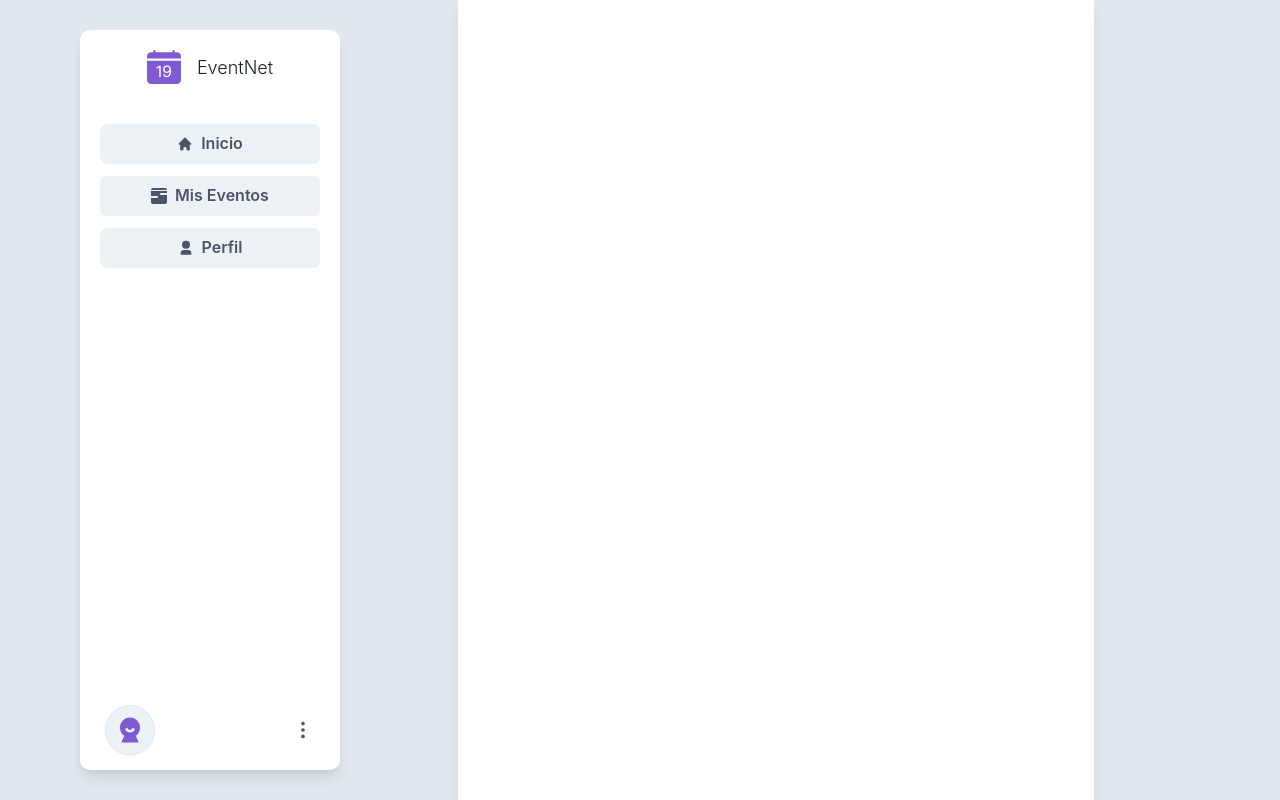
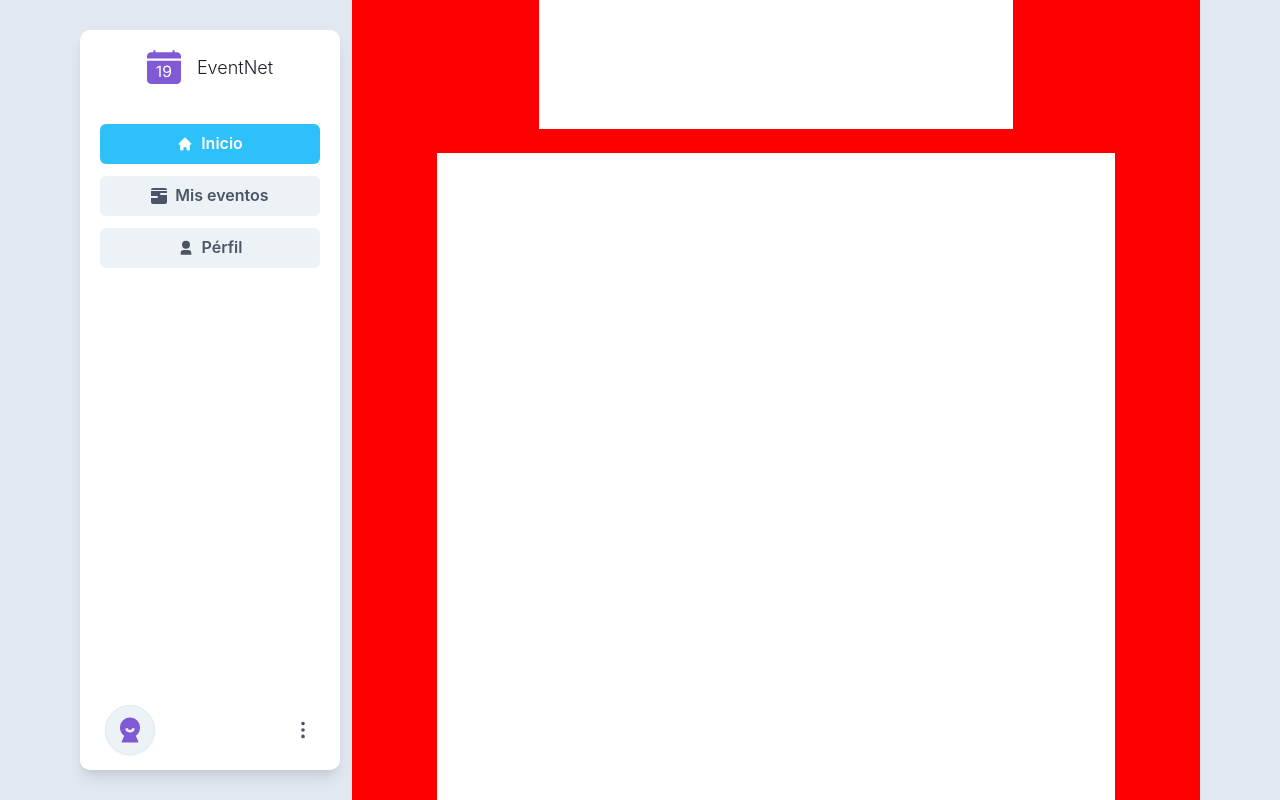
Before and after one commit to DanielIH94/EventApp, a React (Create React App) app in the folder ClientApp/: page / in a window 1280 px wide. Built offline with nearby package versions, Linux system fonts and the light colour scheme.

Commit message:
Home changes

```diff
--- a/ClientApp/src/App.jsx
+++ b/ClientApp/src/components/App/App.jsx
@@ -1,16 +1,16 @@
 import { Box, Center, HStack } from '@chakra-ui/react';
 import { Outlet } from 'react-router-dom';
 
-import LateralPanel from './components/Home/LateralPanel';
+import NavigationMenu from './NavMenu';
 
 const App = () => {
   return (
     <HStack bg="gray.200" w="100vw" h="100vh" align="stretch" px={20} spacing={3}>
       <Box py="30px">
-        <LateralPanel />
+        <NavigationMenu />
       </Box>
-      <Center flex={1} alignItems="stretch">
-        <Outlet/>
+      <Center flex={1} alignItems="stretch" bg="red">
+        <Outlet />
       </Center>
     </HStack>
   );
--- a/ClientApp/src/components/Home/LateralPanel.jsx
+++ b/ClientApp/src/components/App/NavMenu.jsx
@@ -1,7 +1,9 @@
+import React, { useEffect } from 'react'
 import {
   Button, Center, HStack, Icon, IconButton, Popover, PopoverArrow, PopoverBody,
   PopoverContent, PopoverTrigger, Spacer, Text, VStack,
 } from '@chakra-ui/react'
+import { useNavigate, useLocation } from 'react-router-dom'
 import icon from '../../configs/icons'
 import Avatar from '../common/Avatar'
 
@@ -19,29 +21,55 @@ const Logo = () => {
   )
 }
 
-const MenuButton = ({ icon, text, onClick }) => {
+const MenuButton = ({ isSelected, children, value, icon }) => {
+  const navigate = useNavigate()
+
   return (
     <Button
-      color="gray.600"
+      pointerEvents={isSelected ? "none" : "initial"}
+      color={isSelected ? "white" : "gray.600"}
+      bg={isSelected ? "#2EC0F9" : "gray.100"}
       leftIcon={<Icon as={icon} />}
-      onClick={onClick}
-      _active={{
-        background: "orange",
-        color: "white"
-      }}
+      onClick={navigate.bind(null, value)}
     >
-      {text}
+      {children}
     </Button>
   )
 }
 
-const Menu = () => {
+const MenuButtonControl = ({ children, value }) => {
   return (
     <VStack spacing={3} px="20px" align="stretch">
-      <MenuButton icon={icon.home} text="Inicio" />
-      <MenuButton icon={icon.events} text="Mis Eventos" />
-      <MenuButton icon={icon.profile} text="Perfil" />
+      {
+        children?.map(child => {
+          if (React.isValidElement(child)) {
+            const isSelected = child.props.value == value
+
+            return React.cloneElement(child, { isSelected });
+          }
+
+          return child
+        })
+      }
     </VStack>
+  )
+}
+
+const Menu = () => {
+  const location = useLocation()
+
+  return (
+    <MenuButtonControl value={location.pathname}>
+      <MenuButton value="/" icon={icon.home}>
+        Inicio
+      </MenuButton>
+      <MenuButton value="/events" icon={icon.events}>
+        Mis eventos
+      </MenuButton>
+      <MenuButton value="/profile" icon={icon.profile}>
+        Pérfil
+      </MenuButton>
+    </MenuButtonControl>
   )
 }
 
@@ -72,7 +100,7 @@ const Settings = () => {
   )
 }
 
-const LateralPanel = () => {
+const NavigationMenu = () => {
   return (
     <VStack
       bg="white"
@@ -91,4 +119,4 @@ const LateralPanel = () => {
   )
 }
 
-export default LateralPanel
+export default NavigationMenu
--- /dev/null
+++ b/ClientApp/src/components/Events/Events.jsx
@@ -0,0 +1,14 @@
+import { Box } from '@chakra-ui/react'
+import React from 'react'
+
+const Events = () => {
+  return (
+    <Box py="20px" w="90%">
+      <Box boxSize="full" shadow="2xl" bg="white" borderRadius="10px">
+
+      </Box>
+    </Box>
+  )
+}
+
+export default Events
--- a/ClientApp/src/components/Home/Home.jsx
+++ b/ClientApp/src/components/Home/Home.jsx
@@ -1,21 +1,16 @@
-import { Box, Center, HStack } from '@chakra-ui/react'
-import LateralPanel from './LateralPanel'
+import { Box, VStack } from '@chakra-ui/react'
 
 const Home = () => {
   return (
-    // <HStack bg="gray.200" w="100vw" h="100vh" align="stretch" px={20} spacing={3}>
-    //   <Box py="30px">
-    //     <LateralPanel />
+    // <Box w="75%">
+    //   <Box boxSize="full" bg="white" shadow="lg">
+
     //   </Box>
-    //   <Center flex={1} alignItems="stretch">
-    //     <Box bg="white" w="75%" shadow="lg">
-
-    //     </Box>
-    //   </Center>
-    // </HStack>
-    <Box bg="white" w="75%" shadow="lg">
-
-    </Box>
+    // </Box>
+    <VStack w="80%" spacing={6} overflowY="scroll">
+      <Box w="70%" h="200px" bg="white" pos="sticky"/>
+      <Box w="100%" h="1000px" bg="white"/>
+    </VStack>
   )
 }
 
--- a/ClientApp/src/index.js
+++ b/ClientApp/src/index.js
@@ -2,14 +2,15 @@ import 'bootstrap/dist/css/bootstrap.css';
 import React from 'react';
 import ReactDOM from 'react-dom';
 import { BrowserRouter, Route, Routes } from 'react-router-dom';
-import App from './App';
+import App from './components/App/App';
 import * as serviceWorkerRegistration from './serviceWorkerRegistration';
 import reportWebVitals from './reportWebVitals';
 
 import { Global, css } from '@emotion/react'
 import { ChakraProvider } from "@chakra-ui/react"
+import Login from './components/Login';
 import Home from './components/Home/Home';
-import Login from './components/Login';
+import Events from './components/Events/Events';
 
 import "focus-visible/dist/focus-visible"
 
@@ -30,6 +31,7 @@ ReactDOM.render(
       <Routes>
         <Route path='/' element={<App />}>
           <Route index element={<Home />} />
+          <Route path='events' element={<Events/>} />
         </Route>
         <Route path='login' element={<Login />} />
         <Route path='*' element={<div>error 404 :c</div>}/>
```
Also changed, not shown: ClientApp/src/components/Home/EventCreator.jsx (added, +9 -0 lines).
